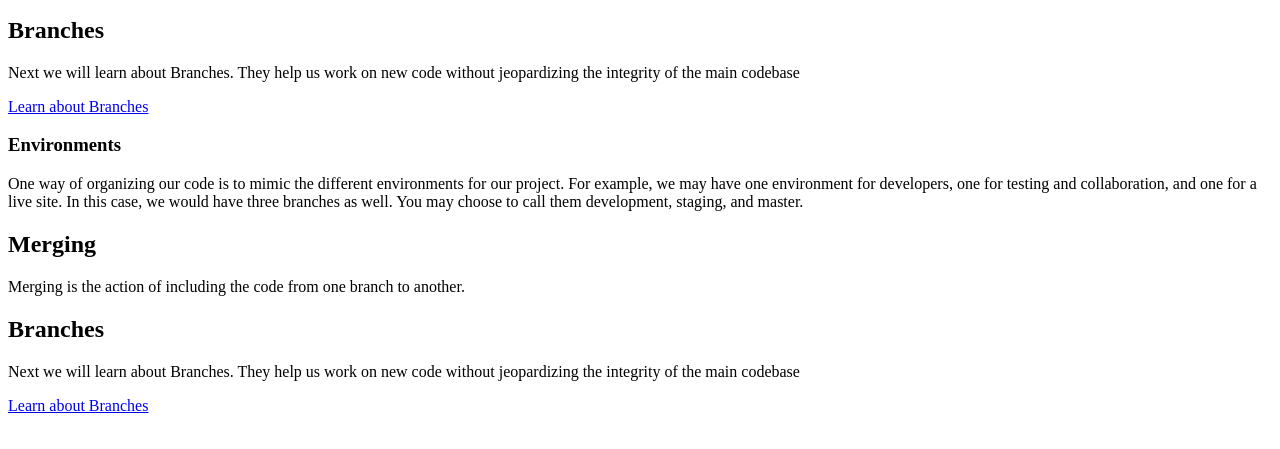
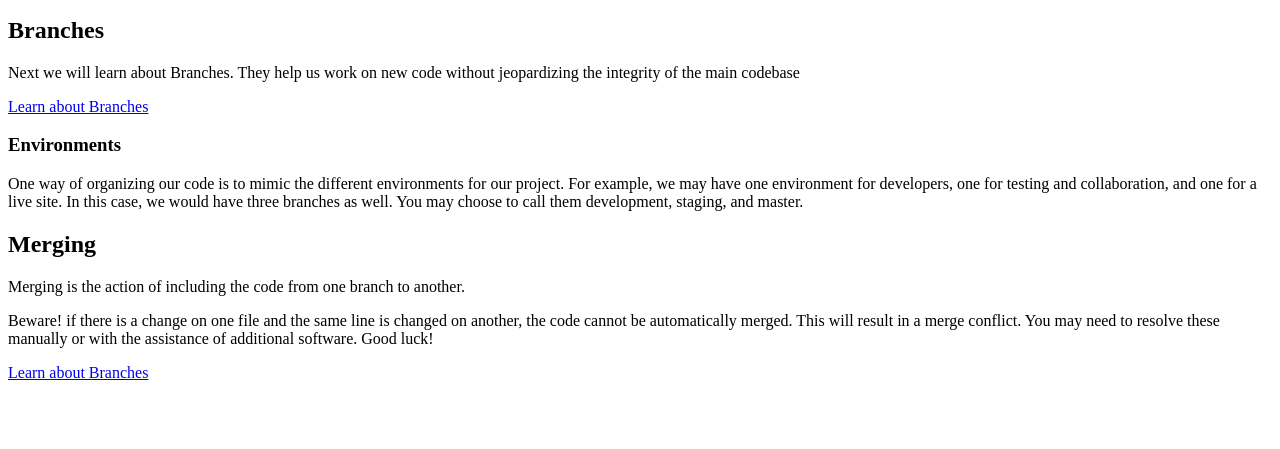
Before and after one commit to Vivian-Nguyen-2021/mdia-4590, a plain HTML site: page index.html in a window 1280 px wide. Shown: the part 101-550 px from the top of the page. Drawn offline with Linux system fonts and the light colour scheme.

Commit message:
fixes #4, adds conflict info  and removes duplicate branch info
Information regard merge conflicts have been added to the homepage and how to resolve.

Additionally, removal of duplicate branch info.

```diff
--- a/index.html
+++ b/index.html
@@ -16,8 +16,8 @@
 	<h2>Merging</h2>
 	<p>Merging is the action of including the code from one branch to another.</p>
 
-	<h2>Branches</h2>
-	<p>Next we will learn about Branches. They help us work on new code without jeopardizing the integrity of the main codebase</p>
+	<p>Beware! if there is a change on one file and the same line is changed on another, the code cannot be automatically merged. This will result in a merge conflict. You may need to resolve these manually or with the assistance of additional software. Good luck!</p>
+
 	<a href ="about.html">Learn about Branches</a>
 
 
```
